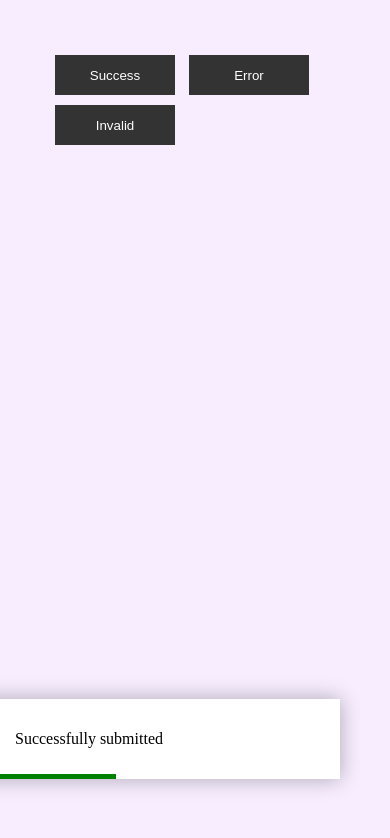
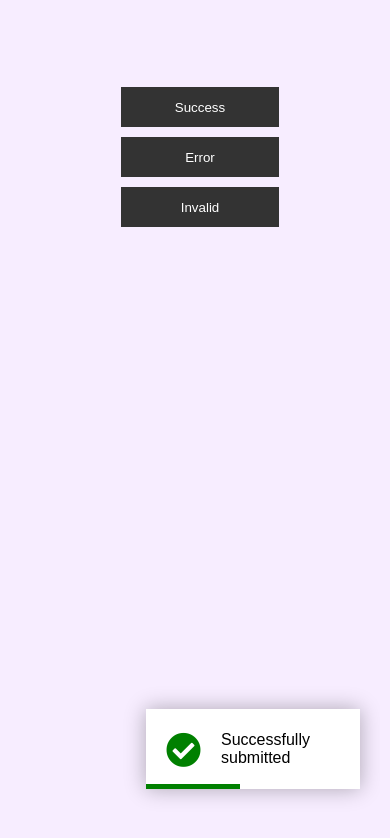
Before and after one commit to mohamedeltahan1470/Toast---Notification, a plain HTML site: page index.html in a window 390 px wide. Both pictures are taken after a click on the button "Success". Drawn offline with Linux system fonts and the light colour scheme.

```diff
--- a/css/style.css
+++ b/css/style.css
@@ -1,15 +1,26 @@
-*{
+* {
     margin: 0;
     padding: 0;
     box-sizing: border-box;
 }
-body{
+
+body {
     background: #f7edff;
+    font-family: Arial, sans-serif;
 }
-.buttons{
+
+.container {
+    display: flex;
+    flex-direction: column;
+    align-items: center;
+    padding: 2rem;
+}
+
+.buttons {
     margin: 50px;
 }
-.buttons button{
+
+.buttons button {
     background: #333;
     color: #fff;
     border: 0;
@@ -18,9 +29,15 @@
     height: 40px;
     margin: 5px;
     cursor: pointer;
+    transition: background 0.3s;
 }
-#toastBox{
-    position: absolute;
+
+.buttons button:hover {
+    background: #555;
+}
+
+#toastBox {
+    position: fixed;
     bottom: 30px;
     right: 30px;
     display: flex;
@@ -29,8 +46,10 @@
     overflow: hidden;
     padding: 20px;
 }
-.toast{
-    width: 400px;
+
+.toast {
+    width: 100%;
+    max-width: 400px;
     height: 80px;
     background: #fff;
     font-weight: 500;
@@ -42,24 +61,28 @@
     transform: translate(100%);
     animation: moveleft 0.5s linear forwards;
 }
-@keyframes moveleft{
-    100%{
+
+@keyframes moveleft {
+    100% {
         transform: translate(0);
     }
 }
-.toast i{
+
+.toast i {
     margin: 0 20px;
     font-size: 35px;
     color: green;
 }
-.toast.error i{
+
+.toast.error i {
     color: red;
 }
-.toast.invalid i{
+
+.toast.invalid i {
     color: orange;
 }
 
-.toast::after{
+.toast::after {
     content: '';
     position: absolute;
     left: 0;
@@ -69,14 +92,38 @@
     background: green;
     animation: anim 5s linear forwards;
 }
-@keyframes anim{
-    100%{
+
+@keyframes anim {
+    100% {
         width: 0;
     }
 }
-.toast.error::after{
+
+.toast.error::after {
     background: red;
 }
-.toast.invalid::after{
+
+.toast.invalid::after {
     background: orange;
 }
+
+@media (max-width: 768px) {
+    .buttons {
+        flex-direction: column;
+        align-items: center;
+    }
+
+    .buttons button {
+        width: 100%;
+        max-width: 200px;
+    }
+
+    #toastBox {
+        bottom: 20px;
+        right: 10px;
+    }
+
+    .toast {
+        width: 90%;
+    }
+}
--- a/index.html
+++ b/index.html
@@ -1,3 +1,5 @@
+
+
 <!DOCTYPE html>
 <html lang="en">
 <head>
@@ -8,13 +10,13 @@
     <title>Toast Notification</title>
 </head>
 <body>
-    <div class="buttons">
-        <button  onclick="showToast(successMsg)">Success</button>
-        <button  onclick="showToast(errorMsg)">Error</button>
-        <button  onclick="showToast(InvalidMsg)">Invalid</button>
-    </div>
-    <div id="toastBox">
-
+    <div class="container">
+        <div class="buttons">
+            <button onclick="showToast(successMsg)">Success</button>
+            <button onclick="showToast(errorMsg)">Error</button>
+            <button onclick="showToast(invalidMsg)">Invalid</button>
+        </div>
+        <div id="toastBox"></div>
     </div>
 
     <script src="./script.js"></script>
--- a/script.js
+++ b/script.js
@@ -1,21 +1,24 @@
+
+
 let toastBox = document.getElementById('toastBox');
-let successMsg = ' <i class="fas fa-check-circle"></i> Successfully submitted';
-let errorMsg = '<i class="fas fa-times-circle"></i>  Please fix the error1';
-let InvalidMsg = '<i class="fas fa-exclamation-circle"></i>  Invalid input, check again';
+let successMsg = '<i class="fas fa-check-circle"></i> Successfully submitted';
+let errorMsg = '<i class="fas fa-times-circle"></i> Please fix the error';
+let invalidMsg = '<i class="fas fa-exclamation-circle"></i> Invalid input, check again';
 
-function showToast(msg){
-    let toast  = document.createElement('div');
+function showToast(msg) {
+    let toast = document.createElement('div');
     toast.classList.add('toast');
     toast.innerHTML = msg;
     toastBox.appendChild(toast);
-    if(msg.includes('error')){
+
+    if (msg.includes('error')) {
         toast.classList.add('error');
     }
-    if(msg.includes('Invalid')){
+    if (msg.includes('Invalid')) {
         toast.classList.add('invalid');
     }
-    setTimeout(()=>{
+
+    setTimeout(() => {
         toast.remove();
-    },5000);
+    }, 5000);
 }
-showToast;
```
Also changed, not shown: 1 other file.
